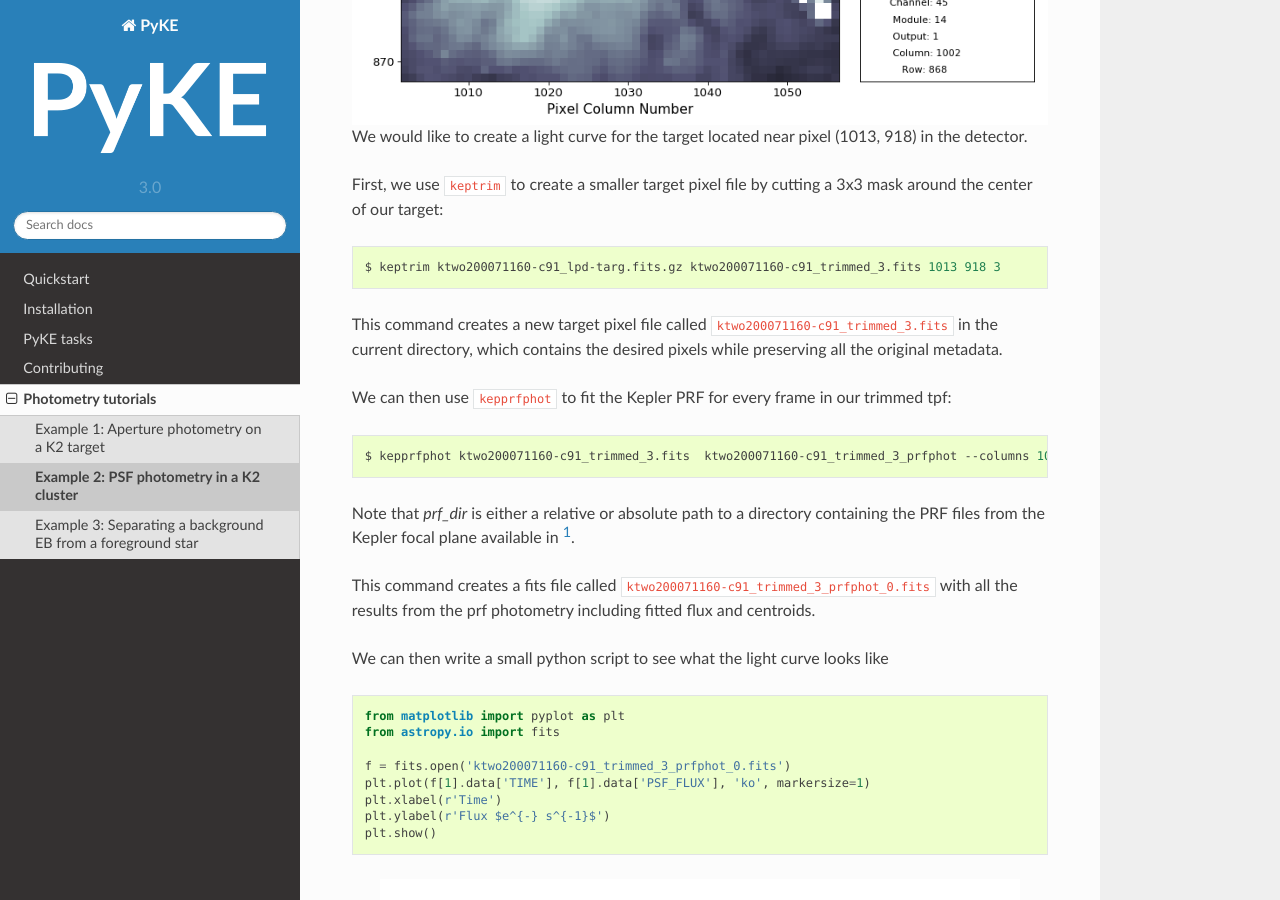
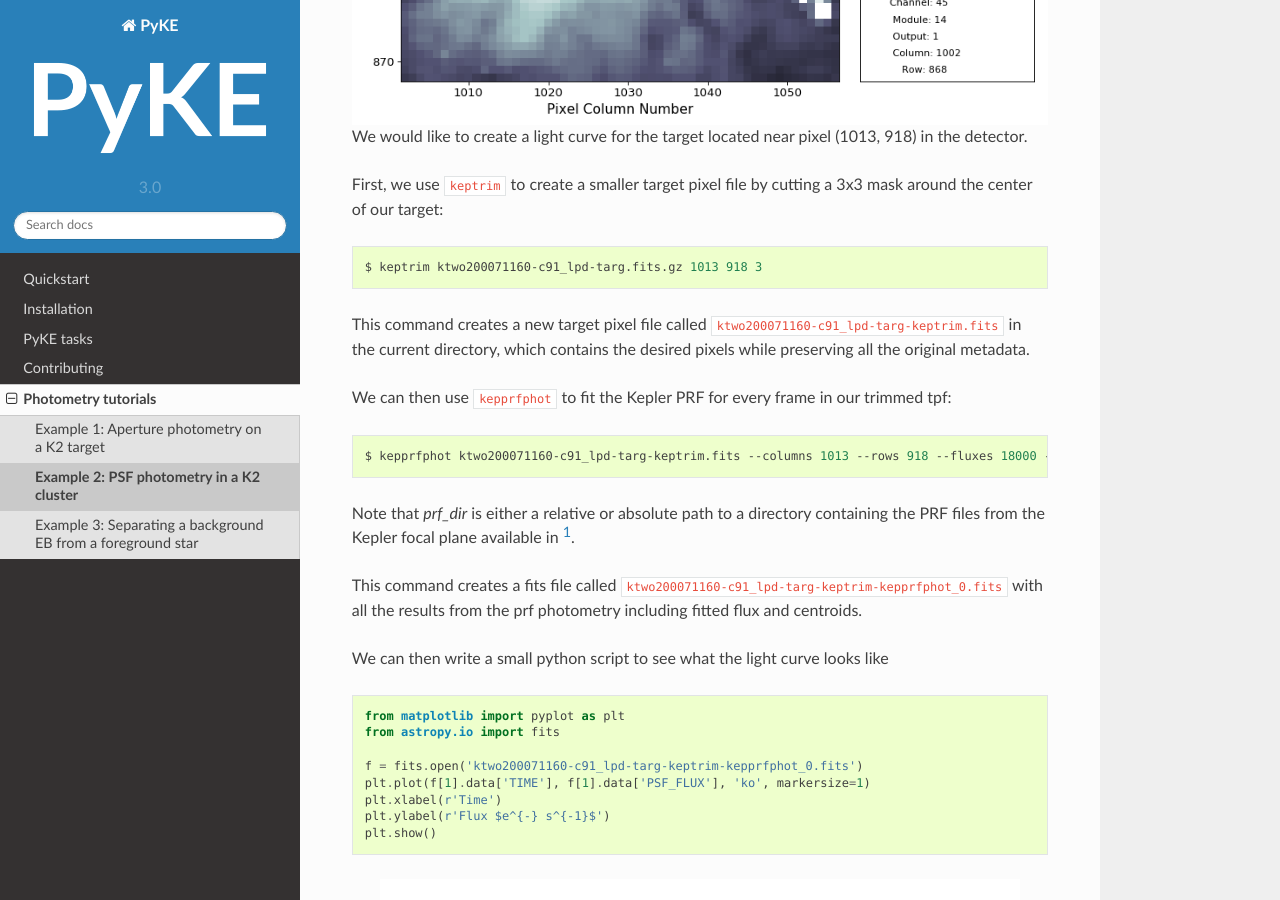
Before and after one commit to KeplerGO/pyke, a Sphinx documentation site: the page built from docs/source/tutorials/psf-photometry-in-k2.rst, in a window 1280 px wide and 900 px high, scrolled down 849 px. Built offline with Sphinx 7.4.7 and the Read the Docs theme 2.0.0, drawn with Linux system fonts in a browser that asks for light colours.

Commit message:
update psf-photometry-tutorial

```diff
--- a/docs/source/tutorials/psf-photometry-in-k2.rst
+++ b/docs/source/tutorials/psf-photometry-in-k2.rst
@@ -30,21 +30,21 @@ by cutting a 3x3 mask around the center of our target:
 
 .. code-block:: bash
 
-    $ keptrim ktwo200071160-c91_lpd-targ.fits.gz ktwo200071160-c91_trimmed_3.fits 1013 918 3
+    $ keptrim ktwo200071160-c91_lpd-targ.fits.gz 1013 918 3
 
-This command creates a new target pixel file called ``ktwo200071160-c91_trimmed_3.fits`` in the current directory,
+This command creates a new target pixel file called ``ktwo200071160-c91_lpd-targ-keptrim.fits`` in the current directory,
 which contains the desired pixels while preserving all the original metadata.
 
 We can then use ``kepprfphot`` to fit the Kepler PRF for every frame in our trimmed tpf:
 
 .. code-block:: bash
 
-    $ kepprfphot ktwo200071160-c91_trimmed_3.fits  ktwo200071160-c91_trimmed_3_prfphot --columns 1013 --rows 918 --fluxes 18000 --prfdir prf_dir --background --overwrite --verbose
+    $ kepprfphot ktwo200071160-c91_lpd-targ-keptrim.fits --columns 1013 --rows 918 --fluxes 18000 --prfdir ~/github/pyke_files/kplr2011265_prf/ --background --overwrite --verbose
 
 Note that `prf_dir` is either a relative or absolute path to a directory
 containing the PRF files from the Kepler focal plane available in [#]_.
 
-This command creates a fits file called ``ktwo200071160-c91_trimmed_3_prfphot_0.fits`` with all the results from
+This command creates a fits file called ``ktwo200071160-c91_lpd-targ-keptrim-kepprfphot_0.fits`` with all the results from
 the prf photometry including fitted flux and centroids.
 
 We can then write a small python script to see what the light curve looks like
@@ -54,7 +54,7 @@ We can then write a small python script to see what the light curve looks like
     from matplotlib import pyplot as plt
     from astropy.io import fits
 
-    f = fits.open('ktwo200071160-c91_trimmed_3_prfphot_0.fits')
+    f = fits.open('ktwo200071160-c91_lpd-targ-keptrim-kepprfphot_0.fits')
     plt.plot(f[1].data['TIME'], f[1].data['PSF_FLUX'], 'ko', markersize=1)
     plt.xlabel(r'Time')
     plt.ylabel(r'Flux $e^{-} s^{-1}$')
```
